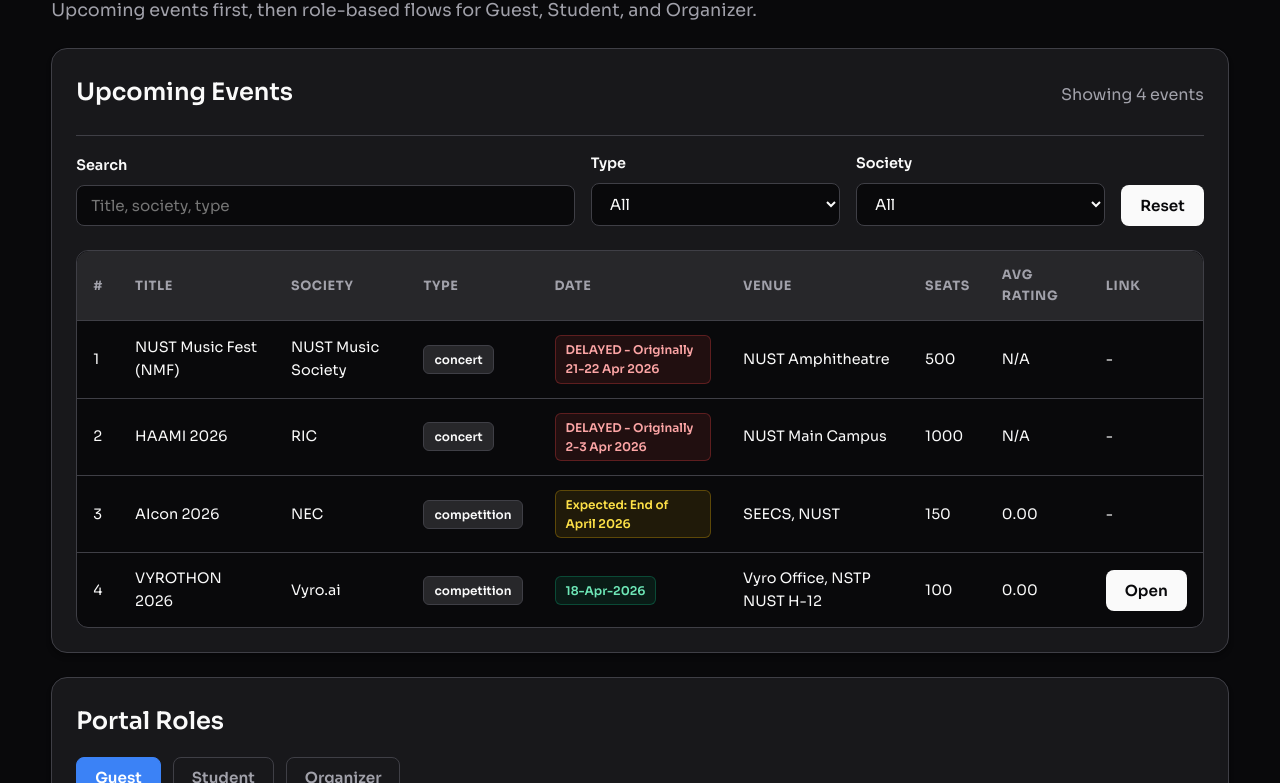
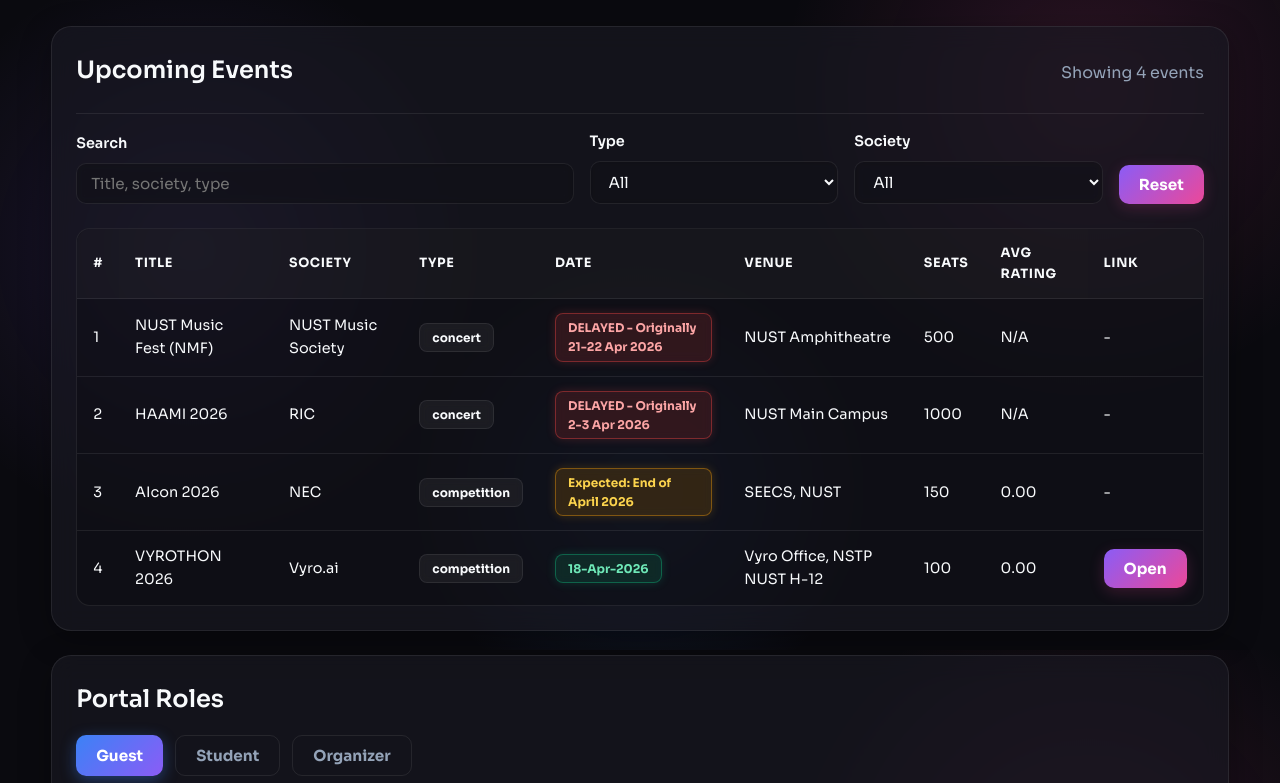
Before and after one commit to abdullahrauf245-hue/Nust-society-and-portal-system-web-page, a plain HTML site: page index.html in a window 1280 px wide. Shown: the part 150-933 px from the top of the page. Drawn offline with Linux system fonts and the light colour scheme.

Commit message:
improving ui

```diff
--- a/style.css
+++ b/style.css
@@ -1,18 +1,25 @@
 :root {
-	--bg: #09090b; /* Zinc 950 */
-	--panel: #18181b; /* Zinc 900 */
-	--panel-soft: #27272a; /* Zinc 800 */
-	--line: #3f3f46; /* Zinc 700 */
-	--text: #fafafa; /* Zinc 50 */
-	--muted: #a1a1aa; /* Zinc 400 */
-	--button: #fafafa;
-	--button-text: #09090b;
-	--button-hover: #e4e4e7;
-	--accent: #3b82f6;
-	--accent-hover: #2563eb;
+	--bg-base: #0a0a0f;
+	--panel: rgba(25, 25, 35, 0.65);
+	--panel-soft: rgba(255, 255, 255, 0.05);
+	--line: rgba(255, 255, 255, 0.08);
+	--text: #f8fafc;
+	--muted: #94a3b8;
+
+	/* Vibrant Gradient Accents */
+	--accent-1: #8b5cf6; /* Violet */
+	--accent-2: #ec4899; /* Pink */
+	--accent-3: #3b82f6; /* Blue */
+
+	--button: linear-gradient(135deg, var(--accent-1), var(--accent-2));
+	--button-hover: linear-gradient(135deg, #9333ea, #db2777);
+	--button-text: #ffffff;
+
 	--ok: #10b981;
-	--warn: #eab308;
+	--warn: #f59e0b;
 	--bad: #ef4444;
+
+	--glass-shadow: 0 8px 32px 0 rgba(0, 0, 0, 0.3);
 }
 
 * {
@@ -26,7 +33,12 @@ body {
 }
 
 body {
-	background-color: var(--bg);
+	background-color: var(--bg-base);
+	background-image:
+		radial-gradient(circle at 15% 50%, rgba(139, 92, 246, 0.15), transparent 25%),
+		radial-gradient(circle at 85% 30%, rgba(236, 72, 153, 0.15), transparent 25%),
+		radial-gradient(circle at 50% 80%, rgba(59, 130, 246, 0.15), transparent 25%);
+	background-attachment: fixed;
 	color: var(--text);
 	font-family: "Sora", sans-serif;
 	line-height: 1.6;
@@ -42,12 +54,15 @@ body {
 }
 
 .eyebrow {
-	color: var(--accent);
+	background: linear-gradient(to right, var(--accent-3), var(--accent-1));
+	-webkit-background-clip: text;
+	-webkit-text-fill-color: transparent;
 	margin: 0 0 8px;
-	font-size: 0.85rem;
-	font-weight: 700;
+	font-size: 0.9rem;
+	font-weight: 800;
 	text-transform: uppercase;
-	letter-spacing: 0.1em;
+	letter-spacing: 0.15em;
+	display: inline-block;
 }
 
 h1,
@@ -62,8 +77,12 @@ h5 {
 
 h1 {
 	margin-bottom: 12px;
-	font-size: 2.5rem;
+	font-size: 2.8rem;
 	letter-spacing: -0.02em;
+	background: linear-gradient(135deg, var(--accent-1), var(--accent-2), #f43f5e);
+	-webkit-background-clip: text;
+	-webkit-text-fill-color: transparent;
+	display: inline-block;
 }
 
 h2 {
@@ -74,12 +93,12 @@ h2 {
 h3 {
 	font-size: 1.25rem;
 	margin-bottom: 12px;
-	color: var(--accent);
+	color: var(--accent-1);
 }
 
 h4 {
 	font-size: 0.95rem;
-	color: var(--muted);
+	color: var(--accent-3);
 	text-transform: uppercase;
 	letter-spacing: 0.05em;
 	margin-bottom: 12px;
@@ -99,10 +118,12 @@ h4 {
 
 .card {
 	background: var(--panel);
+	backdrop-filter: blur(12px);
+	-webkit-backdrop-filter: blur(12px);
 	border: 1px solid var(--line);
-	border-radius: 16px;
+	border-radius: 20px;
 	padding: 24px;
-	box-shadow: 0 4px 6px -1px rgba(0, 0, 0, 0.2), 0 2px 4px -2px rgba(0, 0, 0, 0.2);
+	box-shadow: var(--glass-shadow);
 }
 
 .card-head {
@@ -140,38 +161,42 @@ label {
 input,
 select {
 	font-family: inherit;
-	border-radius: 8px;
+	border-radius: 10px;
 	border: 1px solid var(--line);
-	background: var(--bg);
+	background: rgba(0, 0, 0, 0.2);
 	color: var(--text);
 	padding: 10px 14px;
 	font-size: 0.95rem;
-	transition: all 0.2s ease;
+	transition: all 0.3s ease;
 	outline: none;
+	backdrop-filter: blur(4px);
 }
 
 input:focus,
 select:focus {
-	border-color: var(--accent);
-	box-shadow: 0 0 0 2px rgba(59, 130, 246, 0.2);
+	border-color: var(--accent-1);
+	background: rgba(0, 0, 0, 0.4);
+	box-shadow: 0 0 0 3px rgba(139, 92, 246, 0.25);
 }
 
 button {
 	font-family: inherit;
-	border-radius: 8px;
-	border: 1px solid transparent;
+	border-radius: 10px;
+	border: none;
 	background: var(--button);
 	color: var(--button-text);
-	padding: 10px 18px;
+	padding: 10px 20px;
 	font-size: 0.95rem;
-	font-weight: 600;
+	font-weight: 700;
 	cursor: pointer;
-	transition: all 0.2s ease;
+	transition: all 0.3s ease;
+	box-shadow: 0 4px 15px rgba(236, 72, 153, 0.2);
 }
 
 button:hover {
 	background: var(--button-hover);
-	transform: translateY(-1px);
+	transform: translateY(-2px);
+	box-shadow: 0 6px 20px rgba(236, 72, 153, 0.4);
 }
 
 button:active {
@@ -182,8 +207,8 @@ button:active {
 	margin-top: 10px;
 	overflow-x: auto;
 	border: 1px solid var(--line);
-	border-radius: 12px;
-	background: var(--bg);
+	border-radius: 14px;
+	background: rgba(0, 0, 0, 0.2);
 }
 
 table {
@@ -213,17 +238,17 @@ th {
 	font-size: 0.8rem;
 	text-transform: uppercase;
 	letter-spacing: 0.05em;
-	color: var(--muted);
+	color: var(--text);
 	font-weight: 700;
-	background: var(--panel-soft);
+	background: rgba(255, 255, 255, 0.03);
 }
 
 th:first-child {
-	border-top-left-radius: 12px;
+	border-top-left-radius: 14px;
 }
 
 th:last-child {
-	border-top-right-radius: 12px;
+	border-top-right-radius: 14px;
 }
 
 tbody tr {
@@ -247,21 +272,25 @@ tbody tr:hover {
 	background: transparent;
 	color: var(--muted);
 	border: 1px solid var(--line);
+	box-shadow: none;
 }
 
 .tab:hover {
+	background: var(--panel-soft);
 	color: var(--text);
-	background: var(--panel-soft);
+	transform: translateY(-1px);
+	box-shadow: none;
 }
 
 .tab.active {
-	background: var(--accent);
+	background: linear-gradient(135deg, var(--accent-3), var(--accent-1));
 	color: #fff;
-	border-color: var(--accent);
+	border: none;
+	box-shadow: 0 4px 15px rgba(59, 130, 246, 0.4);
 }
 
 .tab.active:hover {
-	background: var(--accent-hover);
+	background: linear-gradient(135deg, #2563eb, #7c3aed);
 }
 
 .panel {
@@ -270,11 +299,11 @@ tbody tr:hover {
 
 .panel.active {
 	display: block;
-	animation: fadeIn 0.3s ease;
+	animation: fadeIn 0.4s cubic-bezier(0.16, 1, 0.3, 1);
 }
 
 @keyframes fadeIn {
-	from { opacity: 0; transform: translateY(4px); }
+	from { opacity: 0; transform: translateY(8px); }
 	to { opacity: 1; transform: translateY(0); }
 }
 
@@ -286,9 +315,9 @@ tbody tr:hover {
 
 .block {
 	margin-top: 16px;
-	background: var(--bg);
+	background: rgba(0, 0, 0, 0.15);
 	border: 1px solid var(--line);
-	border-radius: 12px;
+	border-radius: 16px;
 	padding: 24px;
 	display: grid;
 	gap: 12px;
@@ -309,8 +338,8 @@ tbody tr:hover {
 .console {
 	margin-top: 16px;
 	border: 1px solid var(--line);
-	border-radius: 12px;
-	background: #000;
+	border-radius: 16px;
+	background: #050505;
 	color: #a8cc7c;
 	min-height: 140px;
 	max-height: 320px;
@@ -319,53 +348,58 @@ tbody tr:hover {
 	white-space: pre-wrap;
 	font-family: "JetBrains Mono", monospace;
 	font-size: 0.9rem;
-	box-shadow: inset 0 2px 4px rgba(0,0,0,0.5);
+	box-shadow: inset 0 2px 10px rgba(0,0,0,0.5);
 }
 
 .pill {
 	display: inline-block;
 	border: 1px solid var(--line);
-	border-radius: 6px;
-	padding: 4px 10px;
+	border-radius: 8px;
+	padding: 4px 12px;
 	font-size: 0.75rem;
-	font-weight: 600;
-	background: var(--panel-soft);
+	font-weight: 700;
+	background: rgba(255, 255, 255, 0.05);
+	backdrop-filter: blur(4px);
 }
 
 .status-delayed {
-	background: rgba(239, 68, 68, 0.1);
-	border-color: rgba(239, 68, 68, 0.3);
+	background: rgba(239, 68, 68, 0.15);
+	border-color: rgba(239, 68, 68, 0.4);
 	color: #fca5a5;
+	box-shadow: 0 0 10px rgba(239, 68, 68, 0.2);
 }
 
 .status-expected {
-	background: rgba(234, 179, 8, 0.1);
-	border-color: rgba(234, 179, 8, 0.3);
-	color: #fde047;
+	background: rgba(245, 158, 11, 0.15);
+	border-color: rgba(245, 158, 11, 0.4);
+	color: #fcd34d;
+	box-shadow: 0 0 10px rgba(245, 158, 11, 0.2);
 }
 
 .status-scheduled {
-	background: rgba(16, 185, 129, 0.1);
-	border-color: rgba(16, 185, 129, 0.3);
+	background: rgba(16, 185, 129, 0.15);
+	border-color: rgba(16, 185, 129, 0.4);
 	color: #6ee7b7;
+	box-shadow: 0 0 10px rgba(16, 185, 129, 0.2);
 }
 
 .toast {
 	position: fixed;
 	right: 24px;
 	bottom: 24px;
-	background: var(--accent);
+	background: linear-gradient(135deg, var(--accent-1), var(--accent-3));
 	color: #fff;
 	font-weight: 600;
-	box-shadow: 0 10px 15px -3px rgba(0, 0, 0, 0.3);
-	border: none;
+	box-shadow: 0 10px 25px -5px rgba(139, 92, 246, 0.4);
+	border: 1px solid rgba(255, 255, 255, 0.1);
 	padding: 14px 24px;
-	border-radius: 8px;
+	border-radius: 12px;
 	opacity: 0;
 	pointer-events: none;
-	transition: opacity 200ms ease, transform 200ms ease;
-	transform: translateY(10px);
+	transition: opacity 300ms ease, transform 300ms cubic-bezier(0.16, 1, 0.3, 1);
+	transform: translateY(20px);
 	z-index: 1000;
+	backdrop-filter: blur(8px);
 }
 
 .toast.show {
@@ -381,11 +415,13 @@ tbody tr:hover {
 }
 
 a {
-	color: var(--accent);
+	color: var(--accent-2);
 	text-decoration: none;
 	font-weight: 600;
+	transition: color 0.2s ease;
 }
 
 a:hover {
+	color: var(--accent-1);
 	text-decoration: underline;
 }
```
